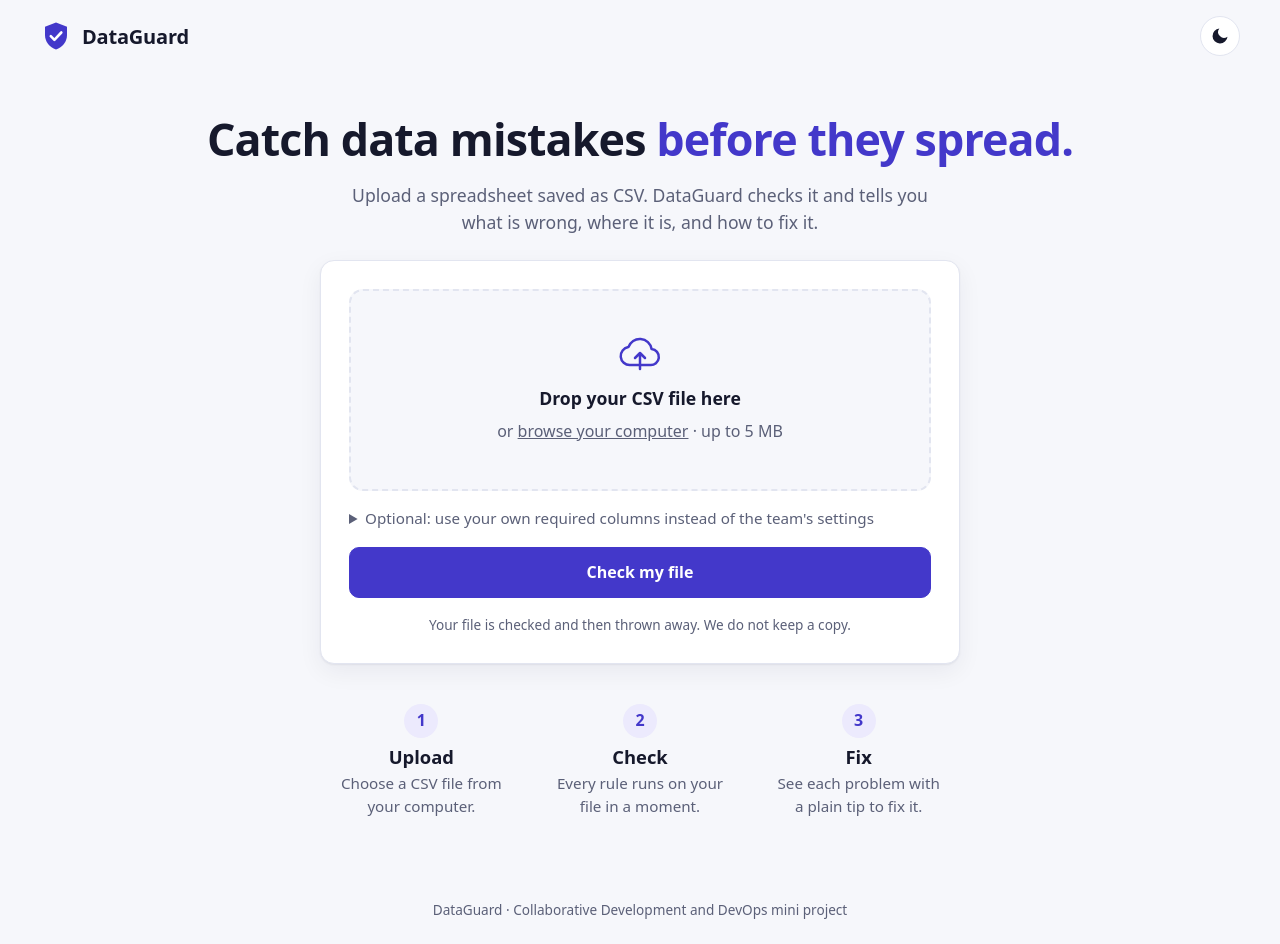
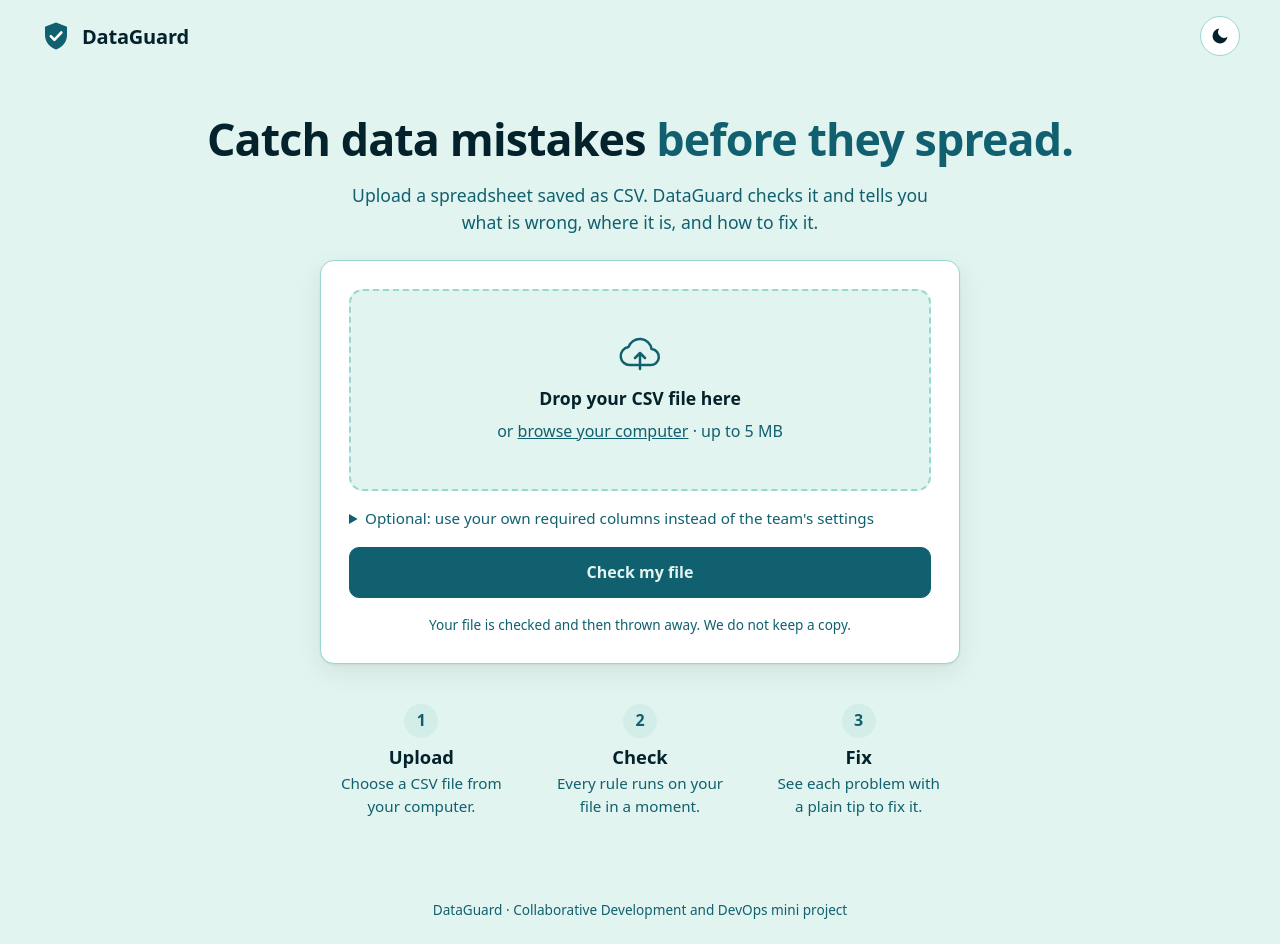
Before and after one commit to 2025csjanakiabhayakumarc-ux/CDD_Project, a Flask app: page / in a window 1280 px wide. Run offline with Flask 3, Linux system fonts and the light colour scheme.

Commit message:
style(ui): switch to Holst teal palette

```diff
--- a/src/webapp/static/style.css
+++ b/src/webapp/static/style.css
@@ -1,41 +1,43 @@
-/* DataGuard design tokens. Keep these in sync with the Figma styles (docs/ux/figma-plan.md). */
+/* DataGuard design tokens — Holst teal palette. */
 :root {
-  --bg: #f6f7fb;
-  --surface: #ffffff;
-  --text: #16192c;
-  --muted: #5b6078;
-  --border: #e2e5f0;
-  --primary: #4338ca;
-  --primary-hover: #3730a3;
-  --primary-soft: #eceafd;
-  --on-primary: #ffffff;
+  --bg: #E2F4F0;
+  --surface: #FFFFFF;
+  --text: #04222B;
+  --muted: #10606F;
+  --border: #98D8D0;
+  --primary: #10606F;
+  --primary-hover: #0A3D4A;
+  --primary-soft: #D3EEE9;
+  --on-primary: #E2F4F0;
+  --info: #1D8B94;
+  --info-soft: #D3EEE9;
   --error: #b42318;
   --error-soft: #fdecea;
   --warning: #9a5b00;
   --warning-soft: #fff3dc;
-  --info: #1d4ed8;
-  --info-soft: #e6eefe;
   --good: #15803d;
   --ok: #b45309;
   --poor: #b42318;
   --radius: 14px;
-  --shadow: 0 1px 2px rgba(22, 25, 44, .06), 0 8px 24px rgba(22, 25, 44, .06);
+  --shadow: 0 1px 2px rgba(4,34,43,.08), 0 8px 24px rgba(4,34,43,.08);
   --space-1: 4px; --space-2: 8px; --space-3: 16px; --space-4: 24px; --space-5: 40px;
   --font: ui-sans-serif, system-ui, -apple-system, "Segoe UI", Roboto, "Helvetica Neue", Arial, sans-serif;
 }
 :root[data-theme="dark"] {
-  --bg: #0f1120; --surface: #181b30; --text: #eceefb; --muted: #a2a7c4; --border: #2a2e4a;
-  --primary: #8b86ff; --primary-hover: #a5a1ff; --primary-soft: #25285a; --on-primary: #0f1120;
+  --bg: #04222B; --surface: #0A3D4A; --text: #E2F4F0; --muted: #98D8D0; --border: #10606F;
+  --primary: #4FB8B4; --primary-hover: #98D8D0; --primary-soft: #10606F; --on-primary: #04222B;
+  --info: #4FB8B4; --info-soft: #10606F;
   --error: #ff8a80; --error-soft: #3a1f26; --warning: #ffc266; --warning-soft: #3a2d14;
-  --info: #8fb4ff; --info-soft: #1d2a4d; --good: #4ade80; --ok: #fbbf24; --poor: #ff8a80;
+  --good: #4ade80; --ok: #fbbf24; --poor: #ff8a80;
   --shadow: 0 1px 2px rgba(0,0,0,.4), 0 8px 24px rgba(0,0,0,.35);
 }
 @media (prefers-color-scheme: dark) {
   :root:not([data-theme="light"]) {
-    --bg: #0f1120; --surface: #181b30; --text: #eceefb; --muted: #a2a7c4; --border: #2a2e4a;
-    --primary: #8b86ff; --primary-hover: #a5a1ff; --primary-soft: #25285a; --on-primary: #0f1120;
+    --bg: #04222B; --surface: #0A3D4A; --text: #E2F4F0; --muted: #98D8D0; --border: #10606F;
+    --primary: #4FB8B4; --primary-hover: #98D8D0; --primary-soft: #10606F; --on-primary: #04222B;
+    --info: #4FB8B4; --info-soft: #10606F;
     --error: #ff8a80; --error-soft: #3a1f26; --warning: #ffc266; --warning-soft: #3a2d14;
-    --info: #8fb4ff; --info-soft: #1d2a4d; --good: #4ade80; --ok: #fbbf24; --poor: #ff8a80;
+    --good: #4ade80; --ok: #fbbf24; --poor: #ff8a80;
     --shadow: 0 1px 2px rgba(0,0,0,.4), 0 8px 24px rgba(0,0,0,.35);
   }
 }
```
